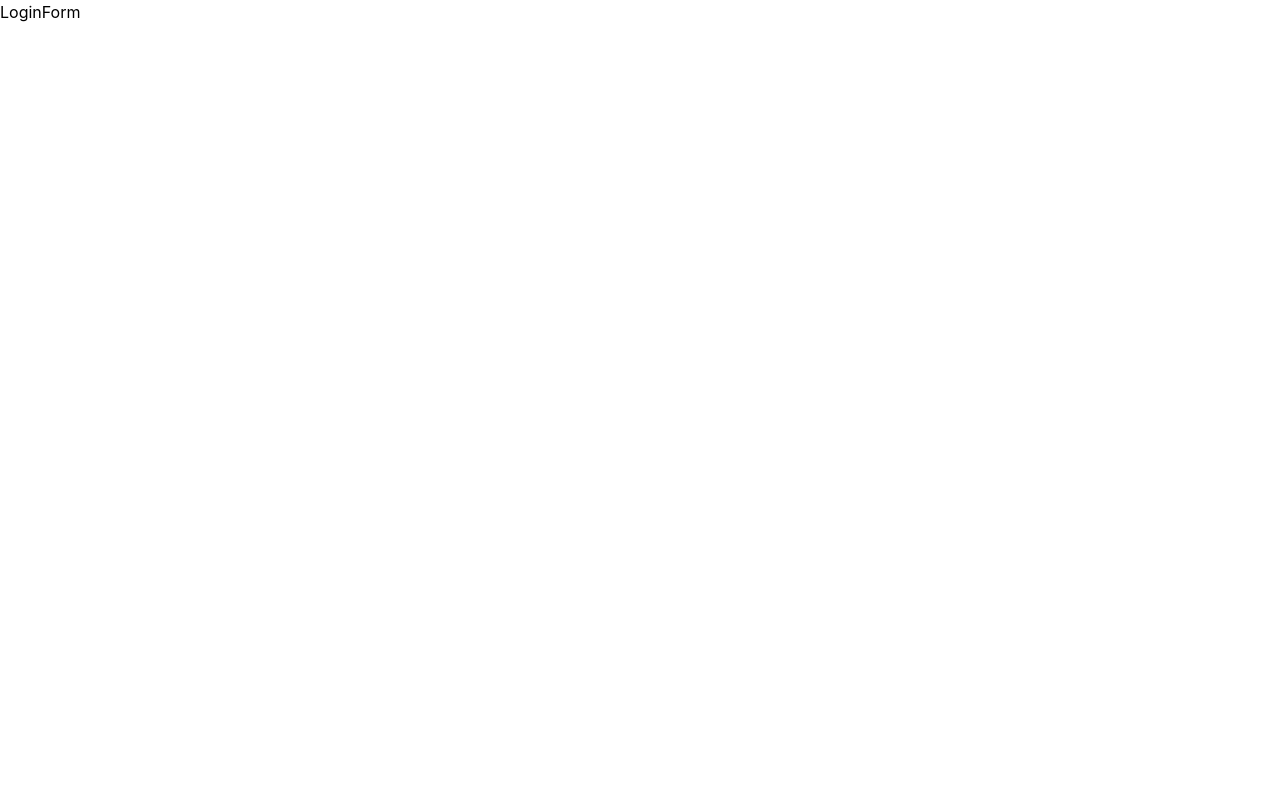
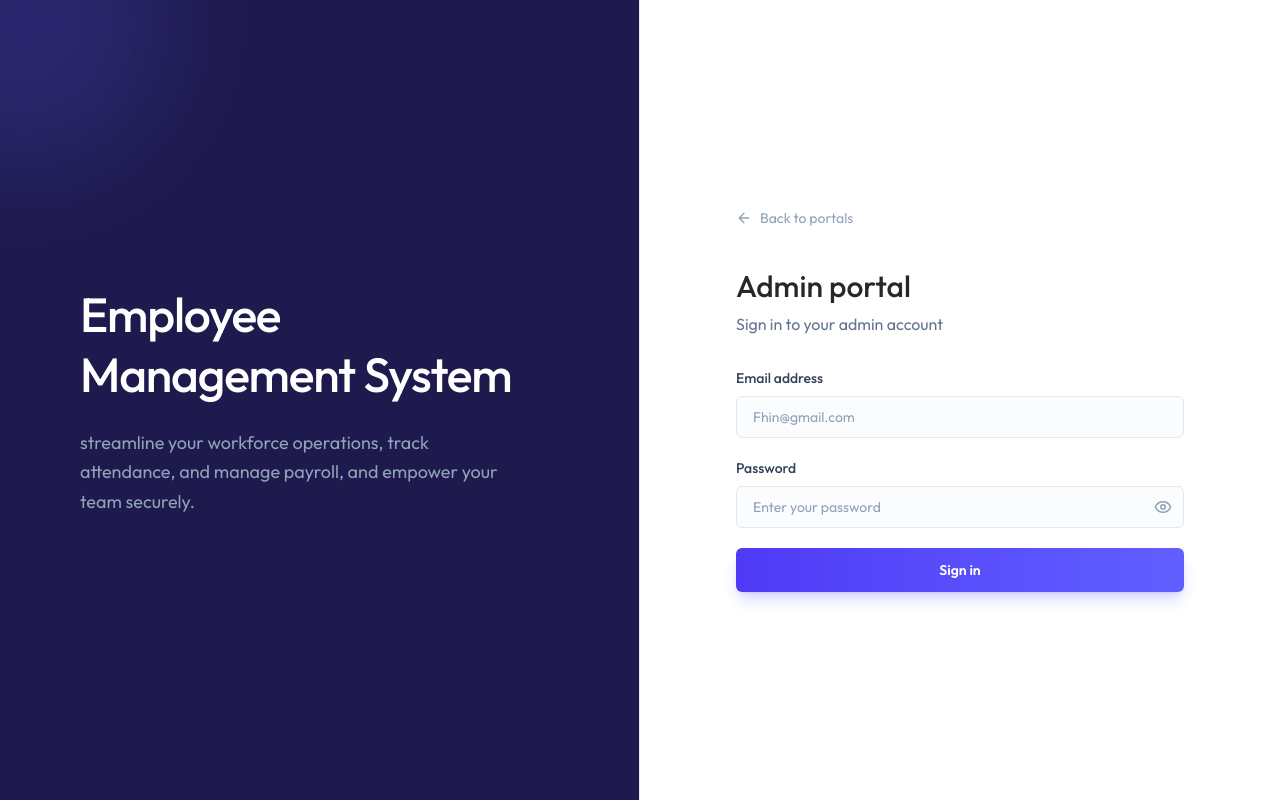
Before and after one commit to Xlence1624/Employee-management-system, a React (Vite) app in the folder Client/: page /login/admin in a window 1280 px wide. Built offline with nearby package versions, Linux system fonts and the light colour scheme.

Commit message:
wrote the login form page
Signed-off-by: Xlence1624 <xlence1624@gmail.com>

```diff
--- a/Client/src/App.jsx
+++ b/Client/src/App.jsx
@@ -21,7 +21,7 @@
       <Routes>
         <Route path="/login" element={<LoginLanding />} />
               <Route path="/login/admin" element={<LoginForm role="admin"  title="Admin portal" subtitle="Sign in to your admin account" />} />
-                 <Route path="/login/employee" role="employee" subtitle="Sign in to your employee account" element={<LoginForm />} />
+                 <Route path="/login/employee" element={<LoginForm   role="employee" title="Employee portal" subtitle="Sign in to your employee account" />} />
         <Route element={<Layout />}>
           <Route path="/dashboard" element={<Dashboard />} />
           <Route path="/attendance" element={<Attendance />} />
--- a/Client/src/components/LoginForm.jsx
+++ b/Client/src/components/LoginForm.jsx
@@ -1,9 +1,84 @@
-import React from 'react'
+import React from "react";
+import LoginLeftSide from "./LoginLeftSide";
+import { Link } from "react-router-dom";
+import { ArrowLeftIcon, EyeOffIcon, Loader2Icon } from "lucide-react";
+import { useState } from "react";
+import { EyeIcon } from "lucide-react";
 
-const LoginForm = () => {
+const LoginForm = ({ role, title, subtitle }) => {
+const [email, setEmail] = useState("");
+const [password, setPassword] = useState("");
+const [showPassword, setShowPassword] = useState(false);
+const [loading, setLoading] = useState(false);
+const [error, setError] = useState("");
+const handleSubmit = async (e) => {
+  e.preventDefault();
+  }
+
+
   return (
-    <div>LoginForm</div>
-  )
-}
+    <div className="min-h-screen flex flex-col md:flex-row ">
+      <LoginLeftSide />
 
-export default LoginForm
+<div className="flex-1 flex items-center justify-center p-6 sm:p-12 bg-white">
+  <div className="w-full max-w-md animate-fade-in">
+        <Link
+          to="/login"
+          className="inline-flex items-center gap-2 text-slate-400 hover:text-slate-700 text-sm mb-10 transition-colors"
+        >
+          <ArrowLeftIcon size={16} />
+          Back to portals
+        </Link>
+
+        <div className="mb-8">
+          <h1 className="text-2xl sm:text-3xl font-medium text-zinc-800" >{title}</h1>
+          <p className="text-slate-500 text-sm sm:text-base mt-2">{subtitle}</p>
+
+        </div>
+
+        {error && (
+          <div className="mb-6 p-4 bg-rose-50 border border-rose-200 text-rose-700 text-sm rounded-xl flex items-start gap-3">
+
+            <div className="w-1.5 h-1.5 rounded-full bg-rose-500 mt-1.5 shrink-0" />
+            {error}
+          </div>
+        )
+
+
+
+        }
+
+        <form action="" className=" space-y-5 " onSubmit={handleSubmit}>
+          <div>
+            <label htmlFor="" className="block text-sm font-medium text-slate-700 mb-2">Email address</label>
+            <input type="email" className="" value={email} onChange={  (e) => setEmail(e.target.value)} required  placeholder="Fhin@gmail.com"/>
+          </div>
+
+
+               <div className="">
+            <label htmlFor="" className="block text-sm font-medium text-slate-700 mb-2">Password</label>
+
+            <div className="relative">
+                   <input type={showPassword ? "text" : "password"} className="pr-11" value={password} onChange={  (e) => setPassword(e.target.value)} required  placeholder="Enter your password"/>
+            <button type="button" className="absolute right-3 top-1/2 -translate-y-1/2 text-slate-400 hover:text-slate-600 transition-colors" onClick={() => setShowPassword(!showPassword)}>
+{showPassword ? <EyeOffIcon size={18} /> : <EyeIcon size={18} />}
+            </button>
+            </div>
+
+          </div>
+<button className=" w-full py-3 bg-linear-to-r from-indigo-600 to-indigo-500 text-white rounded-md text-sm font-semibold hover:from-indigo-700 hover:to-indigo-600 disabled:opacity-50 transition-all duration-200 shadow-lg shadow-indigo-500/25 active:scale-[0.98] flex items-center justify-center " type="submit" disabled={loading}>
+{ loading && <Loader2Icon  className="animate-spin h-4 w-4 mr-2"/>} Sign in
+</button>
+
+        </form>
+      </div>
+</div>
+
+
+
+
+    </div>
+  );
+};
+
+export default LoginForm;
--- a/Client/src/index.css
+++ b/Client/src/index.css
@@ -1,6 +1,5 @@
+@import url("https://fonts.googleapis.com/css2?family=Fira+Code:wght@300..700&family=Outfit:wght@100..900&display=swap");
 @import "tailwindcss";
-@import url("https://fonts.googleapis.com/css2?family=Fira+Code:wght@300..700&family=Outfit:wght@100..900&display=swap");
-
 
 * {
     font-family: "Outfit", "Inter";
--- a/Client/src/pages/LoginLanding.jsx
+++ b/Client/src/pages/LoginLanding.jsx
@@ -2,6 +2,7 @@
 import LoginLeftSide from '../components/LoginLeftSide'
 import { ArrowRightIcon, ShieldIcon, UserIcon } from 'lucide-react'
 import { Link, Links } from 'react-router-dom'
+
 
 
 const LoginLanding = () => {
@@ -47,6 +48,13 @@
 
      </div>
 
+     {/* Footer */}
+     <div className='mt-12 text-center md:text-left text-sm text-slate-400'>
+      <p>
+       © {new Date().getFullYear()} Employee Management System. All rights reserved.
+      </p>
+     </div>
+
     </div>
 
 
```
